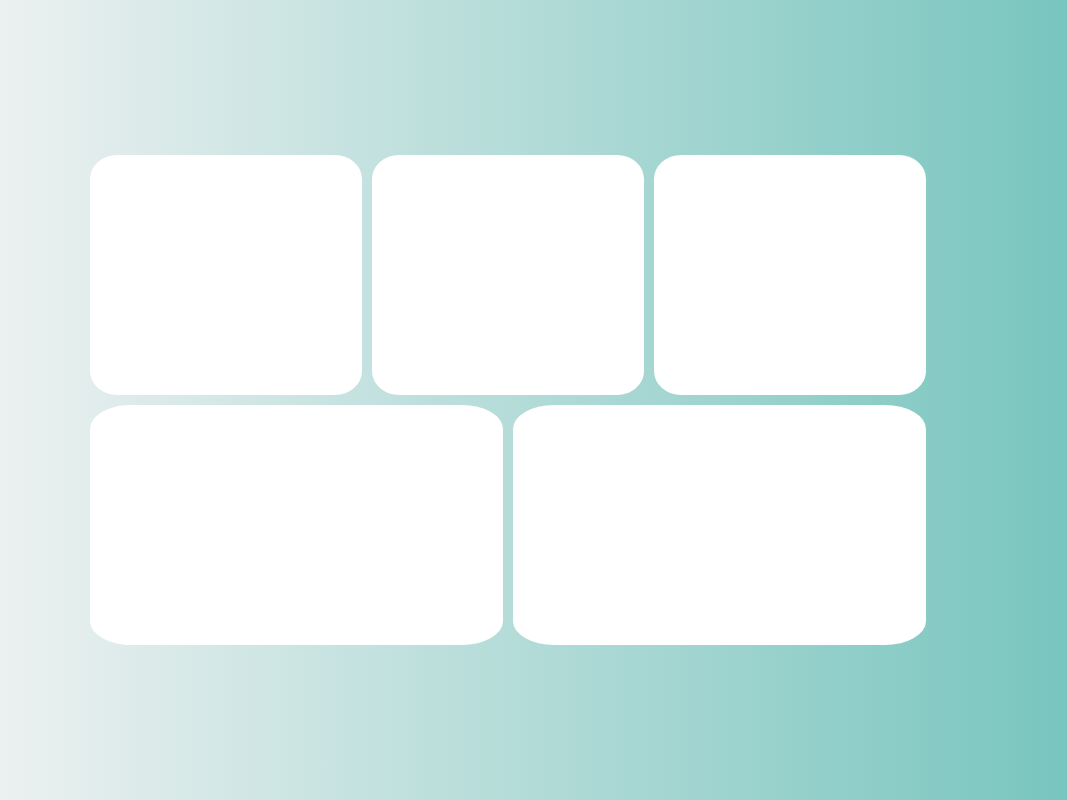
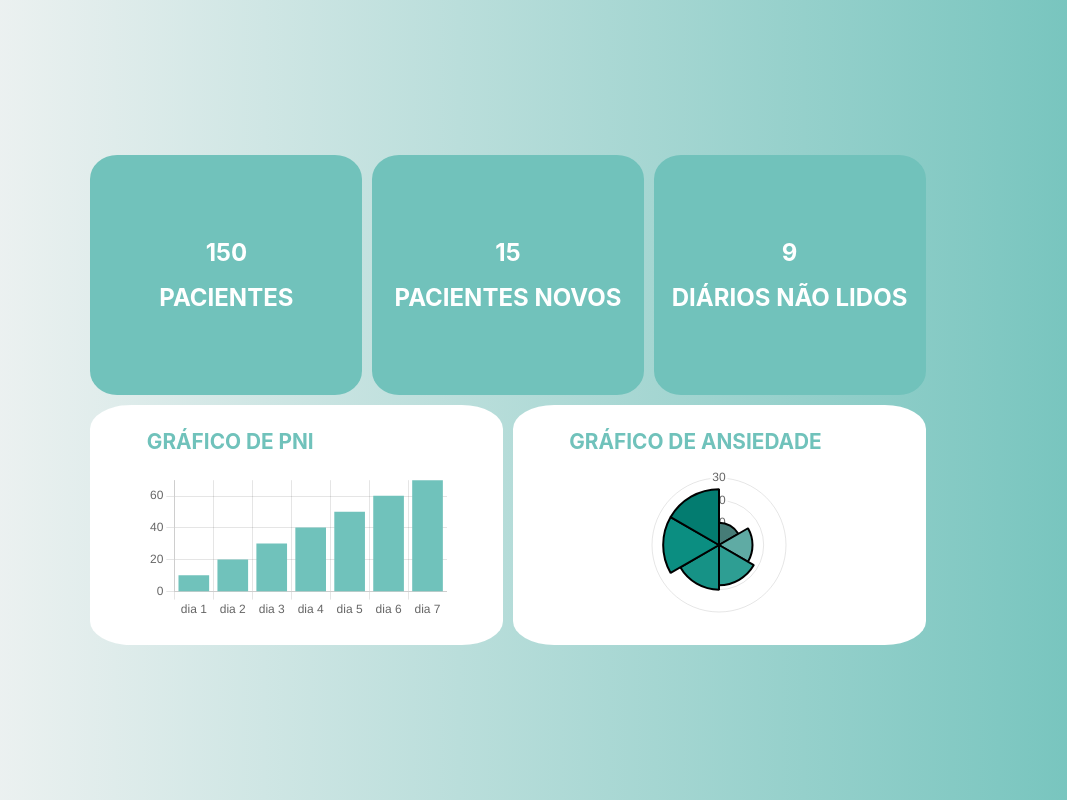
Before and after one commit to btc-equipe-6/buddy-care-frontend, a React (Create React App) app: page / in a window 1280 px wide. Shown: the whole page, without its empty margins (132-1199 px from the left). Built offline with nearby package versions, Linux system fonts and the light colour scheme.

Commit message:
chore: dashboard changes

```diff
--- a/package.json
+++ b/package.json
@@ -12,7 +12,10 @@
     "@types/react": "^18.0.28",
     "@types/react-dom": "^18.0.11",
     "@types/styled-components": "^5.1.26",
+    "chart.js": "^4.2.1",
+    "eslint-config-standard-with-typescript": "^34.0.0",
     "react": "^18.2.0",
+    "react-chartjs-2": "^5.2.0",
     "react-dom": "^18.2.0",
     "react-router-dom": "^6.8.2",
     "react-scripts": "5.0.1",
--- a/src/pages/Home/index.tsx
+++ b/src/pages/Home/index.tsx
@@ -1,17 +1,32 @@
-import { BottomBox, ChartBox, ChartBoxTwo, Container, Content, TopBox } from "./styles";
+import BarChart from "components/Charts/BarChart";
+import PolarChart from "components/Charts/PolarChart";
+import { BottomBox, ChartBox, ChartBoxTwo, Container, Content, ContentText, TopBox } from "./styles";
 
 const Home = () => {
     return (
         <Container>
             <Content>
                 <TopBox>
-                    <ChartBox/>
-                    <ChartBox/>
-                    <ChartBox/>
+                    <ChartBox>
+                        <ContentText>150</ContentText>
+                        <ContentText>PACIENTES</ContentText>
+                    </ChartBox>
+                    <ChartBox>
+                        <ContentText>15</ContentText>
+                        <ContentText>PACIENTES NOVOS</ContentText>
+                    </ChartBox>
+                    <ChartBox>
+                        <ContentText>9</ContentText>
+                        <ContentText>DIÁRIOS NÃO LIDOS</ContentText>
+                    </ChartBox>
                 </TopBox>
                 <BottomBox>
-                    <ChartBoxTwo/>
-                    <ChartBoxTwo/>
+                    <ChartBoxTwo>
+                        <BarChart/>
+                    </ChartBoxTwo>
+                    <ChartBoxTwo>
+                        <PolarChart />
+                    </ChartBoxTwo>
                 </BottomBox>
             </Content>
         </Container>
--- a/src/pages/Home/styles.ts
+++ b/src/pages/Home/styles.ts
@@ -39,14 +39,19 @@ export const BottomBox = styled.div`
 `
 export const ChartBox = styled.div`
   display: flex;
+  flex-direction: column;
+  align-items: center;
+  justify-content: center;
   width: 17rem;
   height: 15rem;
   margin: 0.3rem;
-  background-color: #ffffffff;
+  background-color: #71c2bb;
   border-radius: 10%;
-  flex-direction: row;
-  align-items: center;
-  justify-content: center;
+  cursor: pointer;
+`
+export const ContentText = styled.h2`
+  color: #ffffffff;
+  padding: 0.5rem;
 `
 export const ChartBoxTwo = styled.div`
   display: flex;
```
Also changed, not shown: .eslintrc.json (deleted), 2 other files (tests, documents, lock files or other folders).
